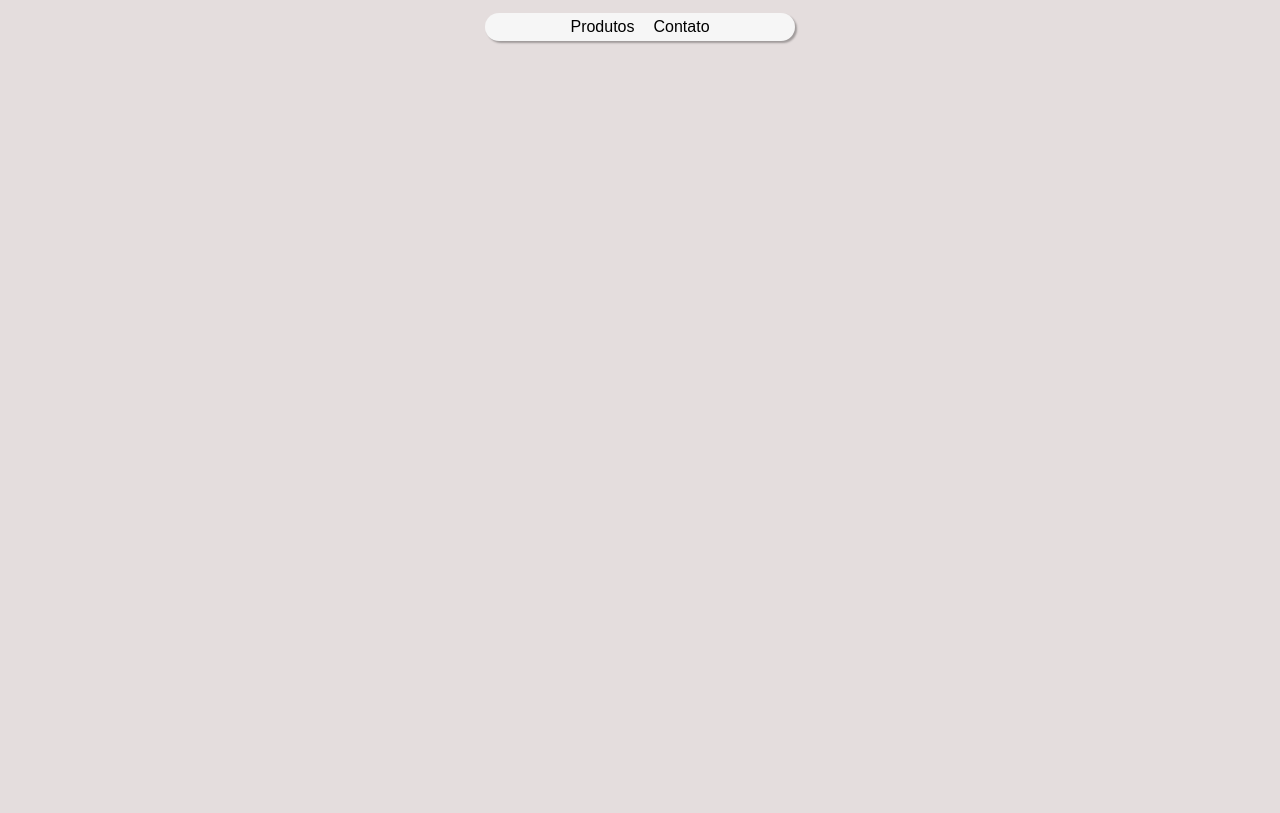
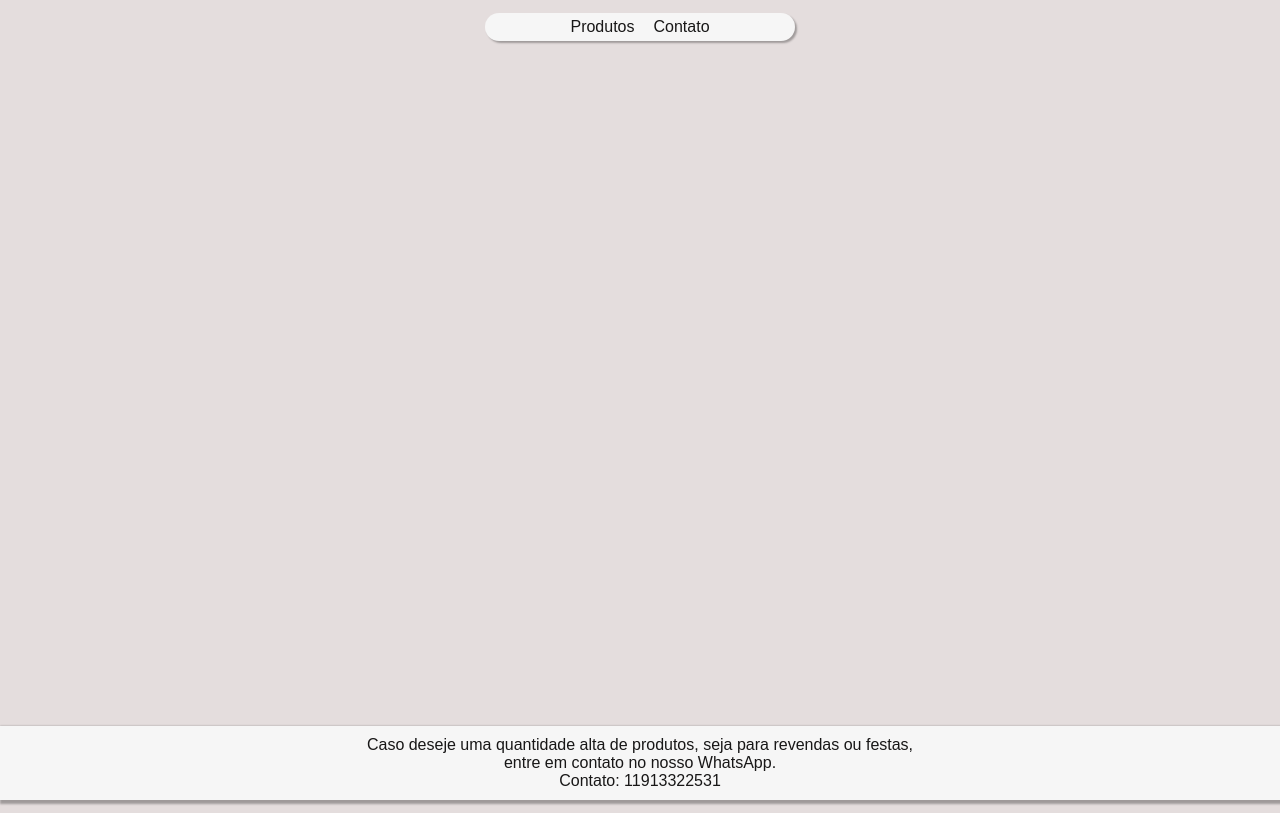
Before and after one commit to DougSpam/lojadoug, a plain HTML site: page index.html in a window 1280 px wide. Drawn offline with Linux system fonts and the light colour scheme.

Commit message:
Atualização

```diff
--- a/assets/styles/styles.css
+++ b/assets/styles/styles.css
@@ -26,12 +26,34 @@ nav {
 }
 
 nav > a {
-    color: black;
+    color: #181717;
     text-decoration: none;
 }
 
 nav > a:hover {
     transition: 0.25s;
-    background: #515151;
-    color: white;
+    background: #e4dddd;
+    color: #000;
 }
+
+
+footer {
+    box-shadow: 2px 2px 2px 2px rgba(0, 0, 0,0.3);
+    position: fixed;
+    bottom: 0;
+    width: 100%;
+    background-color: #f6f6f6;
+    color: #181717;
+    padding: 10px 0;
+    text-align: center;
+}
+
+.link__whatsapp {
+    color: #181717;
+    text-decoration: none;
+}
+
+.link__whatsapp:hover {
+    transition: 0.25s;
+    font-weight: bold;
+}
--- a/index.html
+++ b/index.html
@@ -8,13 +8,23 @@
     <link rel="stylesheet" href="assets/styles/styles.css">
 </head>
 <body>
+
+
     <header>
         <nav>
             <a href="/home">Produtos</a>
             <a href="/contact">Contato</a>
         </nav>
     </header>
+
+
     <main></main>
-    <footer></footer>
+
+
+    <footer>
+        <p>Caso deseje uma quantidade alta de produtos, seja para revendas
+            ou festas,<br> entre em contato no nosso WhatsApp.</p>
+            <a class="link__whatsapp" href="wa.me/5511913322531" target="_blank">Contato: 11913322531</a>
+    </footer>
 </body>
 </html>
```
